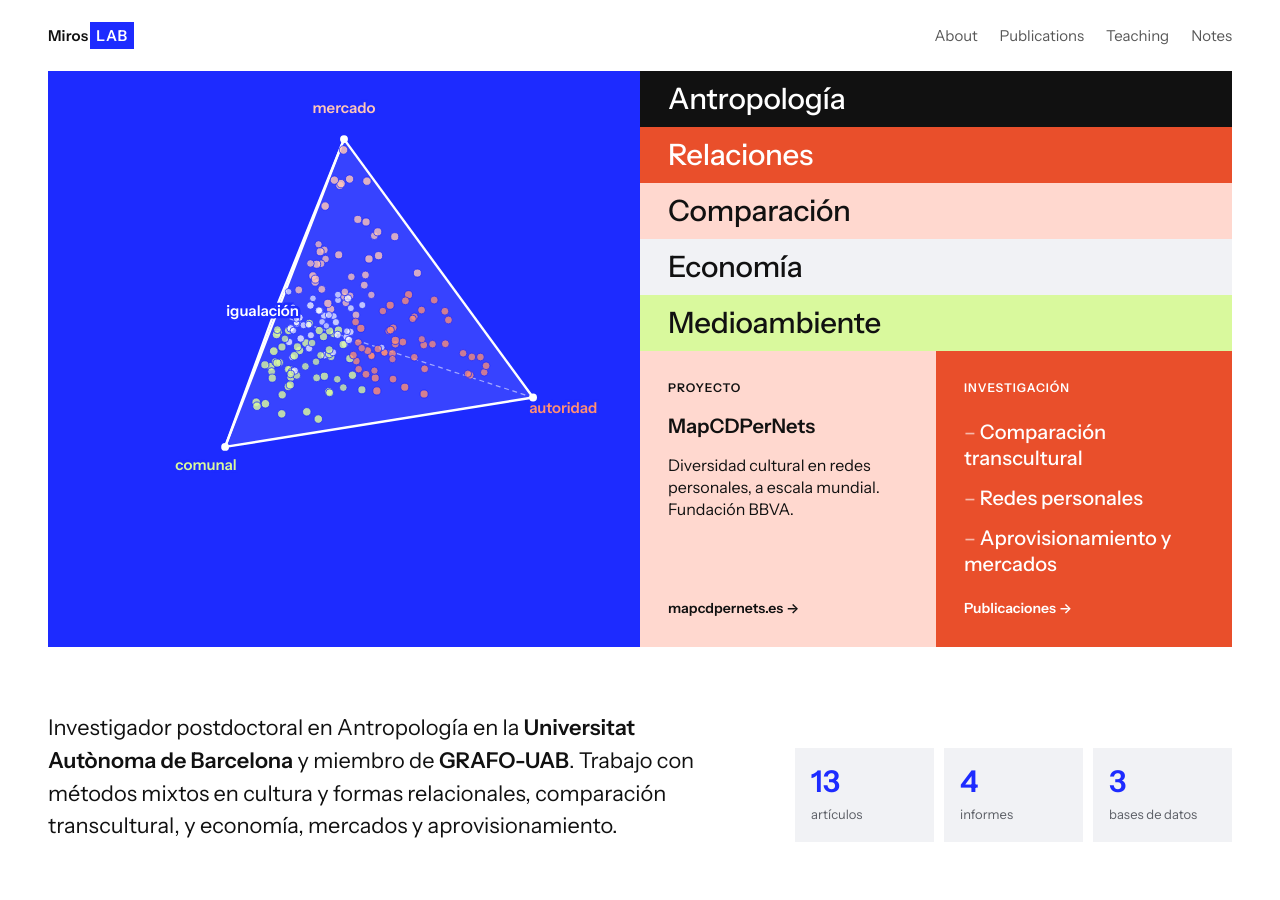
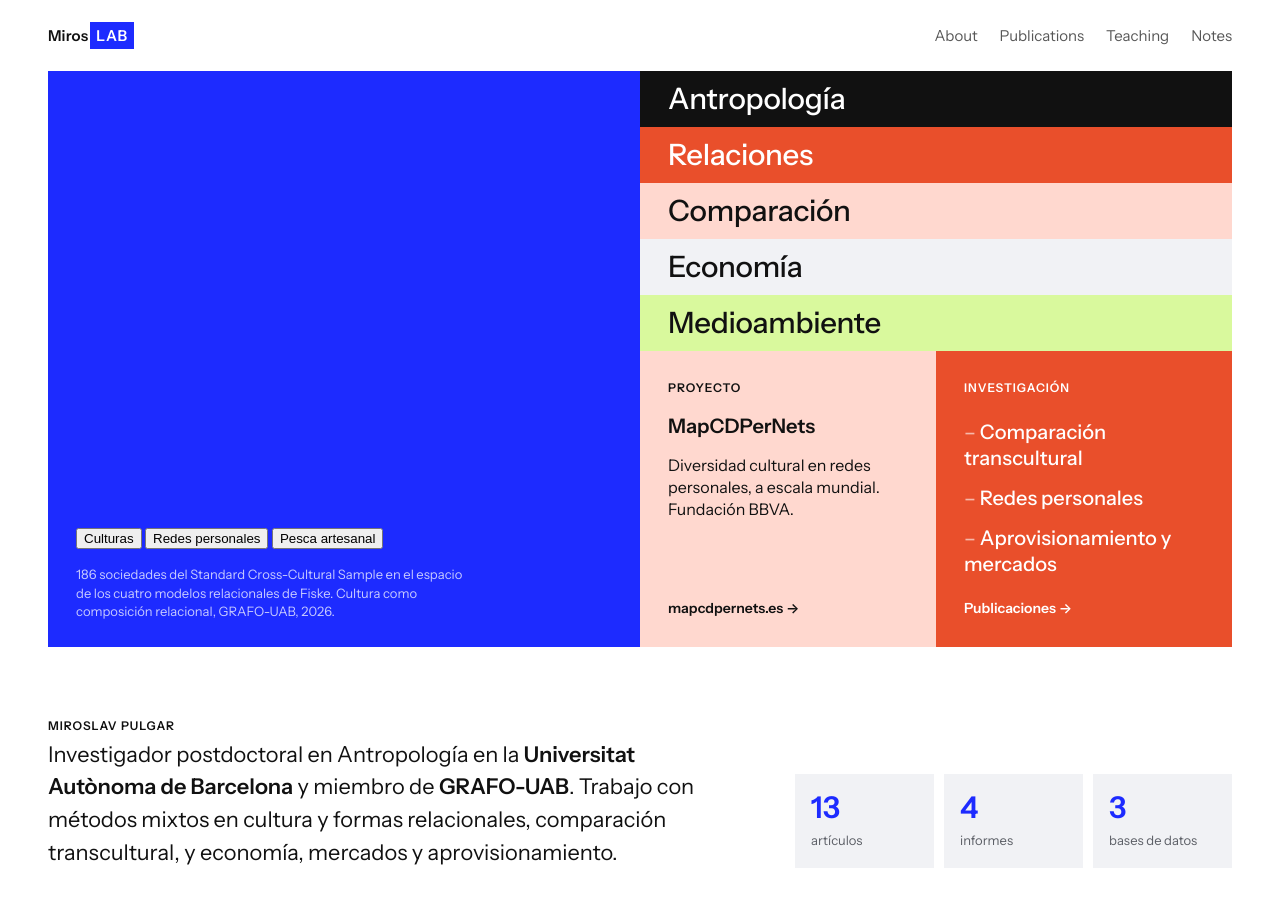
Before and after one commit to miropulgar/miropulgar.github.io, a Jekyll site: the page built from index.markdown, in a window 1280 px wide and 900 px high. Built offline with Jekyll 4.4.1, drawn with Linux system fonts in a browser that asks for light colours; a script that is not in the unit is left out.

Commit message:
Update home.html

```diff
--- a/_layouts/home.html
+++ b/_layouts/home.html
@@ -4,10 +4,19 @@
 {%- assign h = site.data.home -%}
 <div class="grid">
   <figure class="b fig">
-    <svg id="tetraedro" class="tetra" viewBox="-40 20 680 530" overflow="visible" role="img"
-         aria-label="Tetraedro con 186 sociedades según los cuatro modelos relacionales de Fiske"
-         data-src="{{ '/assets/data/tetraedro.json' | relative_url }}"></svg>
-    <figcaption>{{ h.figura }}</figcaption>
+    <svg id="figura" class="tetra" viewBox="-40 20 680 530" overflow="visible" role="img"
+         aria-label="Tres figuras que se turnan: culturas, redes personales y pesca artesanal"
+         data-base="{{ '/assets/data/' | relative_url }}"></svg>
+    <div class="escenas" role="tablist">
+      {%- for e in h.escenas %}
+      <button type="button" role="tab"><span>{{ e.titulo }}</span><i></i></button>
+      {%- endfor %}
+    </div>
+    <figcaption>
+      {%- for e in h.escenas %}
+      <span data-i="{{ forloop.index0 }}"{% unless forloop.first %} hidden{% endunless %}>{{ e.pie }}</span>
+      {%- endfor %}
+    </figcaption>
   </figure>
 
   <div class="b conceptos">
@@ -35,7 +44,10 @@
 </div>
 
 <section class="about">
-  <div class="bio">{{ h.bio | markdownify }}</div>
+  <div class="bio">
+    <span class="lab">Miroslav Pulgar</span>
+    {{ h.bio | markdownify }}
+  </div>
   <div class="cifras">
     {%- for c in h.cifras %}
     <div><b>{{ c.numero }}</b><span>{{ c.texto }}</span></div>
@@ -70,4 +82,4 @@
   <p>{{ h.docencia }}</p>
 </div>
 
-<script src="{{ '/assets/js/tetraedro.js' | relative_url }}" defer></script>
+<script src="{{ '/assets/js/escenas.js' | relative_url }}" defer></script>
```
